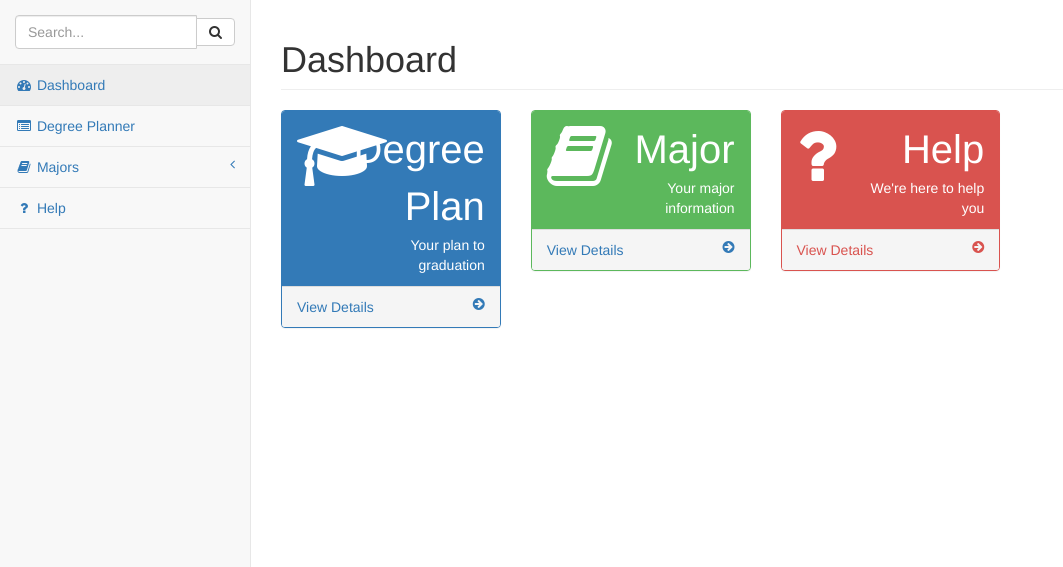
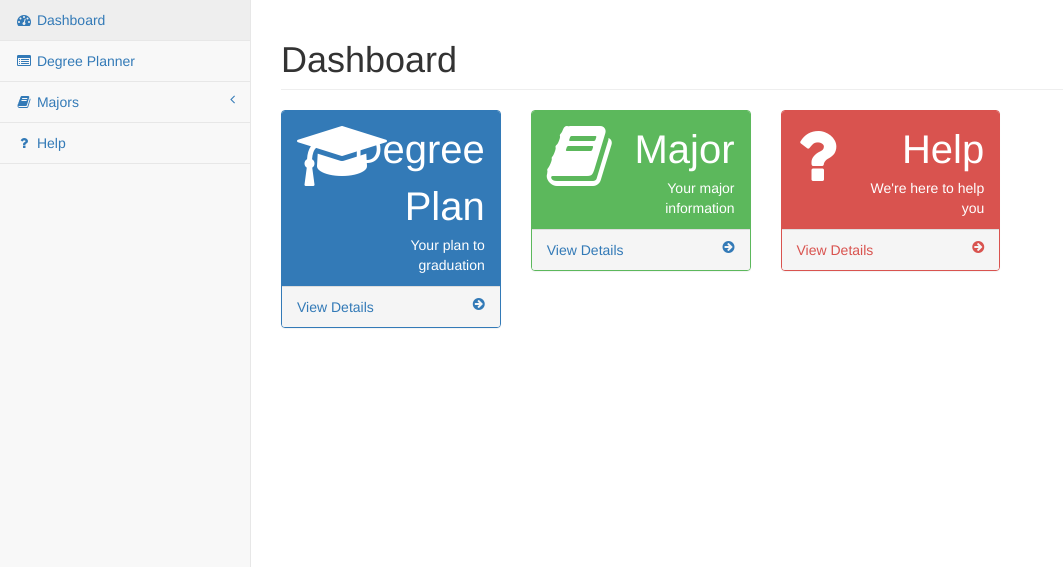
Before and after one commit to bhansconnect/G5-Degree-Planner, a PHP site: page /pages/index.php in a window 1280 px wide. Shown: the part 51-618 px from the top of the page, without its empty margins (0-1063 px from the left). Run offline with PHP 8.4, Linux system fonts and the light colour scheme; the visitor is signed in with stand-in values (Sample User, id 1).

Commit message:
Removed Search Bar

```diff
--- a/Site/pages/navigation.php
+++ b/Site/pages/navigation.php
@@ -35,17 +35,6 @@
             <div class="navbar-default sidebar" role="navigation">
                 <div class="sidebar-nav navbar-collapse">
                     <ul class="nav" id="side-menu">
-                        <li class="sidebar-search">
-                            <div class="input-group custom-search-form">
-                                <input type="text" class="form-control" placeholder="Search...">
-                                <span class="input-group-btn">
-                                    <button class="btn btn-default" type="button">
-                                        <i class="fa fa-search"></i>
-                                    </button>
-                                </span>
-                            </div>
-                            <!-- /input-group -->
-                        </li>
                         <!-- Dashboard tab -->
                         <li>
                             <a href="index.php"><i class="fa fa-dashboard fa-fw"></i> Dashboard</a>
```
